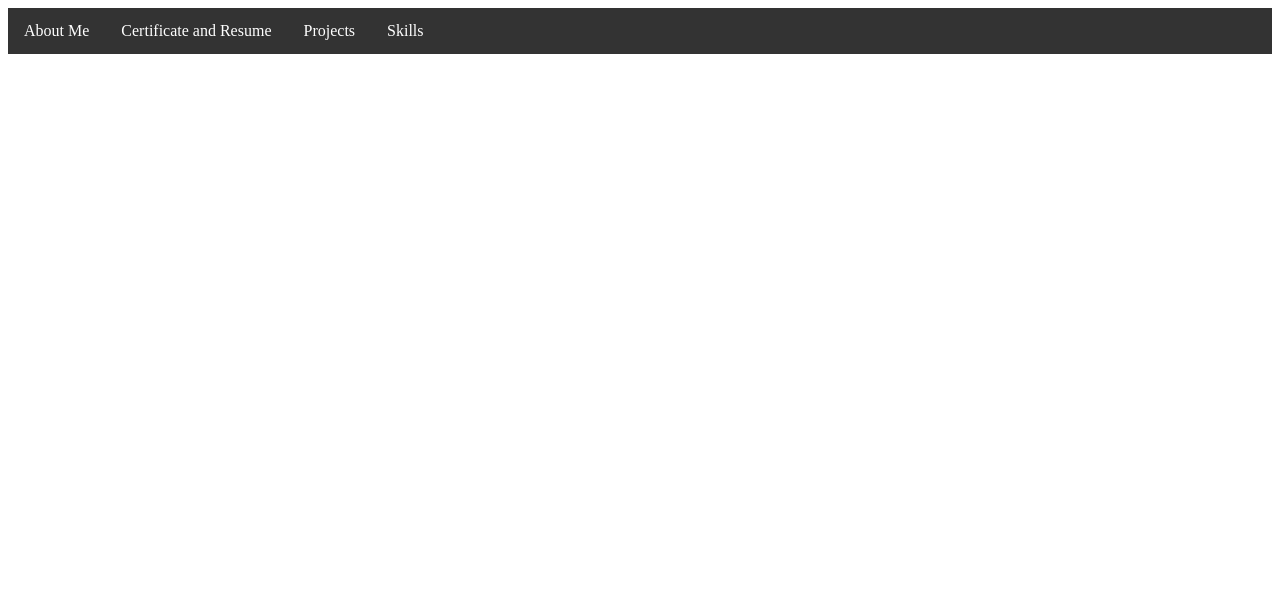
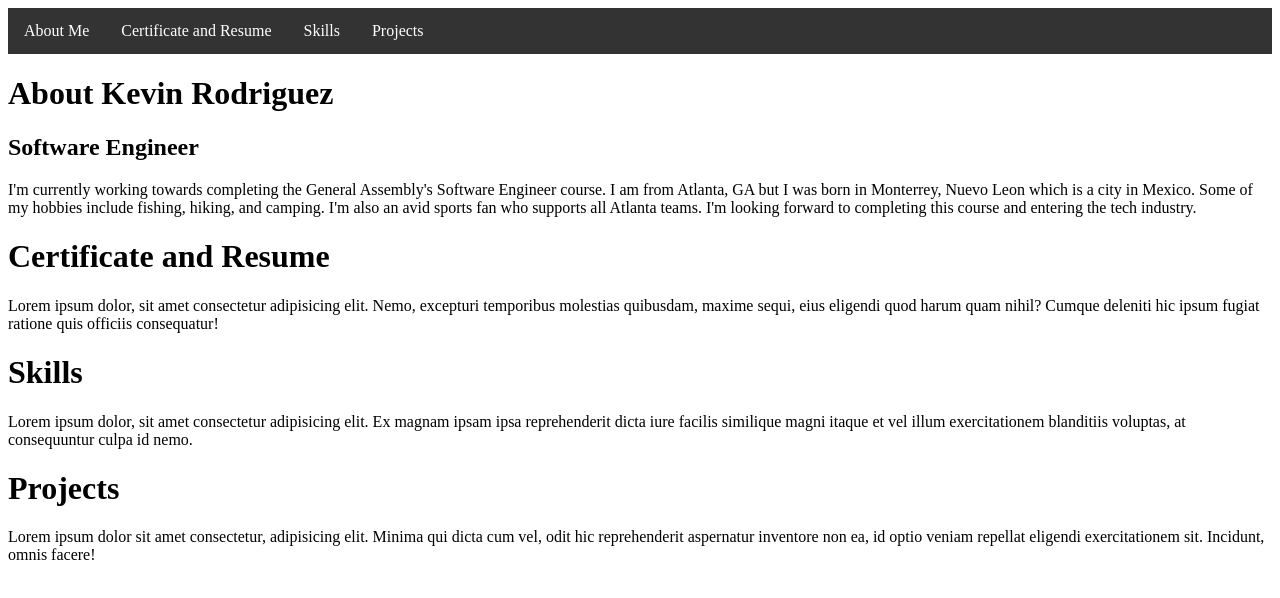
Before and after one commit to KevRdz/kevin-portfolio, a plain HTML site: page index.html in a window 1280 px wide. Drawn offline with Linux system fonts and the light colour scheme.

Commit message:
add content and layout

```diff
--- a/css/style.css
+++ b/css/style.css
@@ -27,3 +27,7 @@ li a {
 li a:hover {
   background-color: #111;
 }
+
+html{
+  scroll-behavior: smooth;
+}
--- a/index.html
+++ b/index.html
@@ -11,11 +11,36 @@
 <body>
   <header class="navbar">
     <ul>
-      <li><a href="">About Me</a></li>
-      <li><a href="">Certificate and Resume</a></li>
-      <li><a href="">Projects</a></li>
-      <li><a href="">Skills</a></li>
+      <li><a href="#about">About Me</a></li>
+      <li><a href="#cert">Certificate and Resume</a></li>
+      <li><a href="#skills">Skills</a></li>
+      <li><a href="#projects">Projects</a></li>
     </ul>
   </header>
+  <div>
+    <h1 id="about">About Kevin Rodriguez</h1>
+    <h2>Software Engineer</h2>
+  </div>
+  <div>
+    <p>I'm currently working towards completing the General Assembly's Software Engineer course. I am from Atlanta, GA but I was born in Monterrey, Nuevo Leon which is a city in Mexico. Some of my hobbies include fishing, hiking, and camping. I'm also an avid sports fan who supports all Atlanta teams. I'm looking forward to completing this course and entering the tech industry. </p>
+  </div>
+  <div>
+    <h1 id="cert">Certificate and Resume</h1>
+  </div>
+  <div>
+    <p>Lorem ipsum dolor, sit amet consectetur adipisicing elit. Nemo, excepturi temporibus molestias quibusdam, maxime sequi, eius eligendi quod harum quam nihil? Cumque deleniti hic ipsum fugiat ratione quis officiis consequatur!</p>
+  </div>
+  <div>
+    <h1 id="skills">Skills</h1>
+  </div>
+  <div>
+    <p>Lorem ipsum dolor, sit amet consectetur adipisicing elit. Ex magnam ipsam ipsa reprehenderit dicta iure facilis similique magni itaque et vel illum exercitationem blanditiis voluptas, at consequuntur culpa id nemo.</p>
+  </div>
+  <div>
+    <h1 id="projects">Projects</h1>
+  </div>
+  <div>
+    <p>Lorem ipsum dolor sit amet consectetur, adipisicing elit. Minima qui dicta cum vel, odit hic reprehenderit aspernatur inventore non ea, id optio veniam repellat eligendi exercitationem sit. Incidunt, omnis facere!</p>
+  </div>
 </body>
 </html>
```
